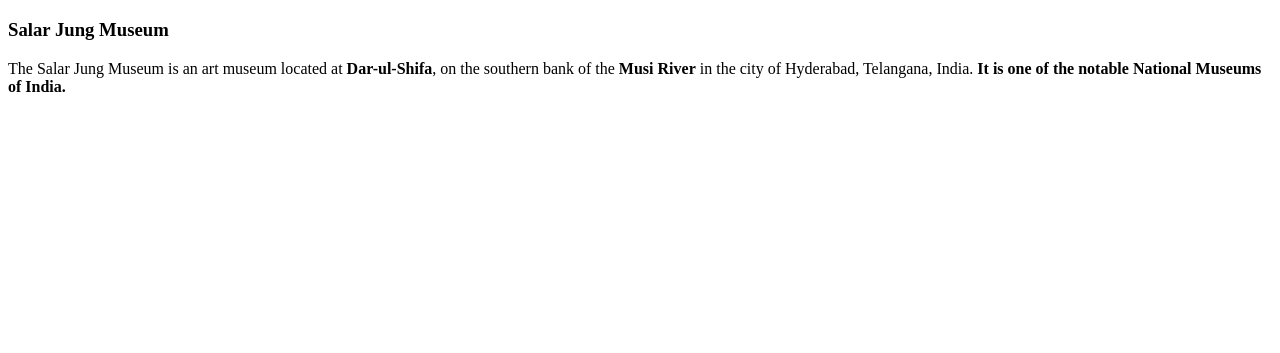
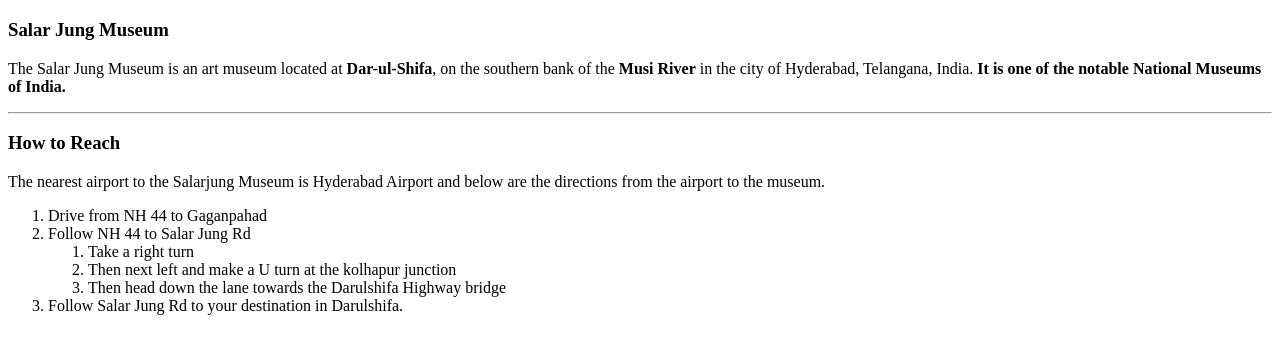
Before and after one commit to 44-563-Web-Apps-F22/44563-webapps-assignment-3-Anjithkumar-7, a plain HTML site: page index.html in a window 1280 px wide. Shown: the part 61-414 px from the top of the page. Drawn offline with Linux system fonts and the light colour scheme.

Commit message:
Added directions to the museum in the index html file

```diff
--- a/index.html
+++ b/index.html
@@ -9,5 +9,18 @@
   <h3> Salar Jung Museum</h3>
   <p>The Salar Jung Museum is an art museum located at <b>Dar-ul-Shifa</b>, on the southern bank of the <b>Musi River</b>
     in the city of Hyderabad, Telangana, India. <b>It is one of the notable National Museums of India.</b></p>
+    <hr>
+    <h3>How to Reach</h3>
+    <p>The nearest airport to the Salarjung Museum is Hyderabad Airport and below are the directions from the airport to the museum.</p>
+    <ol>
+      <li>Drive from NH 44 to Gaganpahad</li>
+      <li>Follow NH 44 to Salar Jung Rd</li>
+      <ol>
+        <li>Take a right turn</li>
+        <li>Then next left and make a U turn at the kolhapur junction</li>
+        <li>Then head down the lane towards the Darulshifa Highway bridge</li>
+      </ol>
+      <li>Follow Salar Jung Rd to your destination in Darulshifa.</li>
+    </ol>
   </body>
 </html>
```
